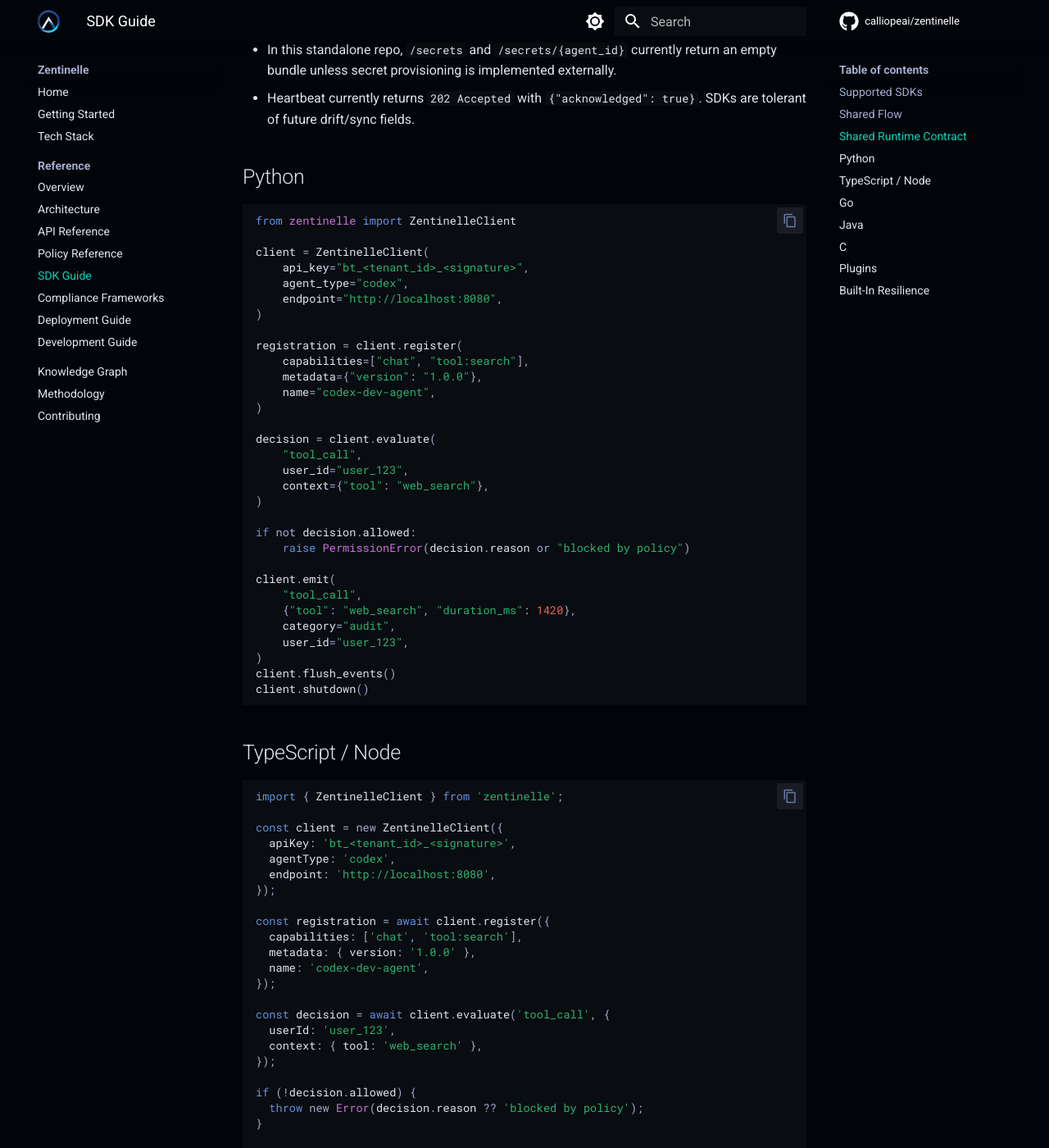
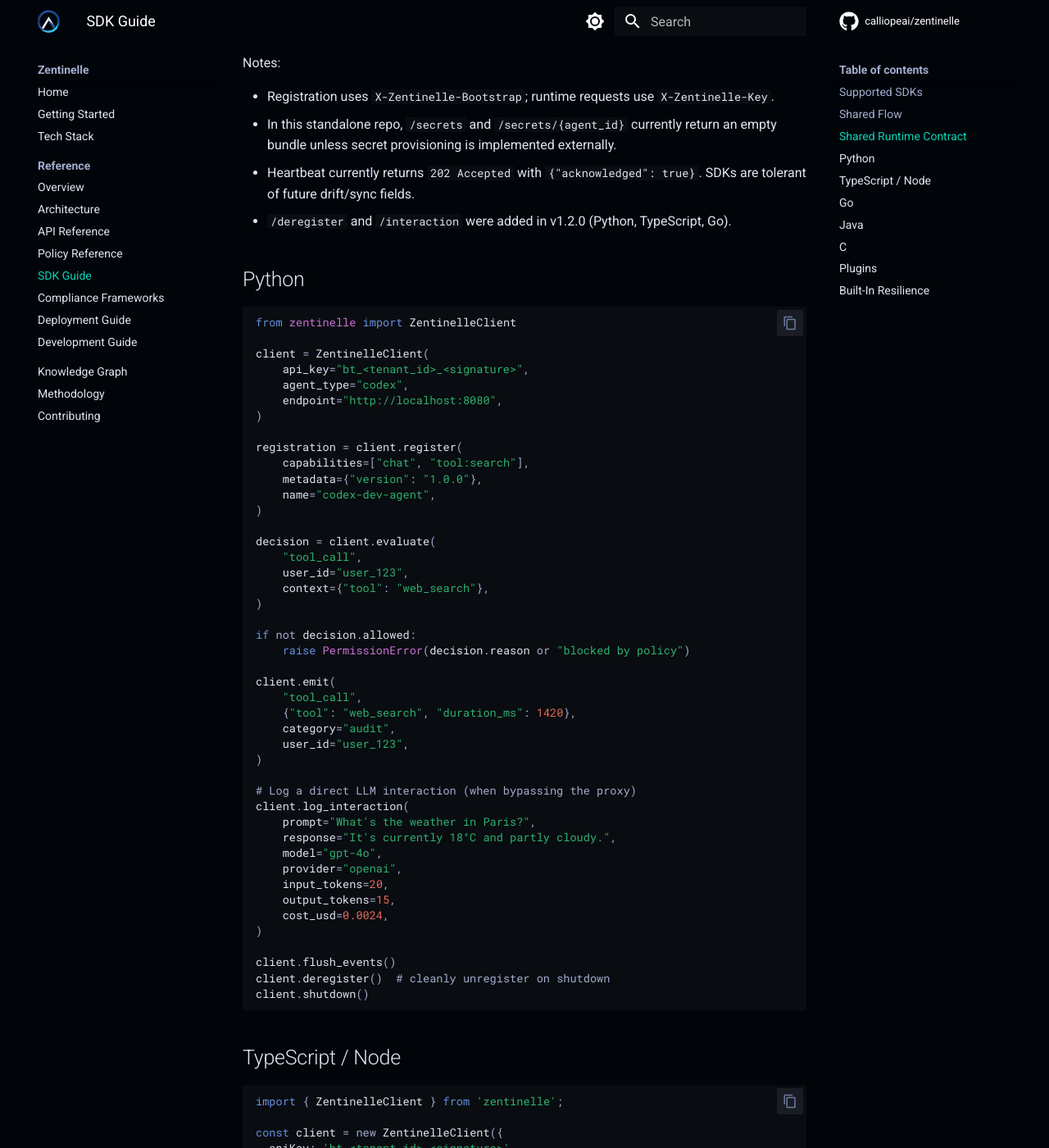
Before and after one commit to calliopeai/zentinelle, an MkDocs documentation site: the page built from docs/wiki/sdk.md, in a window 1280 px wide and 1400 px high, scrolled down 1616 px. Shown: the whole window at 82% size. Built offline with MkDocs 1.6.1 and Material for MkDocs 9.7.7, drawn with Linux system fonts in a browser that asks for light colours; comment, search, counter and statistics services are not loaded; some of the changed text lies outside the part shown.

Commit message:
Docs: SDK guide adds /deregister and /interaction (v1.2.0 additions)

````diff
--- a/docs/wiki/sdk.md
+++ b/docs/wiki/sdk.md
@@ -30,17 +30,20 @@ All maintained SDKs target these endpoints:
 | Method | Path | Used For |
 |--------|------|----------|
 | `POST` | `/register` | Bootstrap registration |
+| `POST` | `/deregister` | Clean unregister on shutdown |
 | `GET` | `/config/{agent_id}` | Runtime config and effective policies |
 | `GET` | `/secrets/{agent_id}` | Scoped secrets |
 | `POST` | `/evaluate` | Guardrail and policy checks |
 | `POST` | `/events` | Buffered telemetry, audit, and alert events |
 | `POST` | `/heartbeat` | Health and liveness reporting |
+| `POST` | `/interaction` | Direct interaction logging (when bypassing proxy) |
 
 Notes:
 
 - Registration uses `X-Zentinelle-Bootstrap`; runtime requests use `X-Zentinelle-Key`.
 - In this standalone repo, `/secrets` and `/secrets/{agent_id}` currently return an empty bundle unless secret provisioning is implemented externally.
 - Heartbeat currently returns `202 Accepted` with `{"acknowledged": true}`. SDKs are tolerant of future drift/sync fields.
+- `/deregister` and `/interaction` were added in v1.2.0 (Python, TypeScript, Go).
 
 ## Python
 
@@ -74,7 +77,20 @@ client.emit(
     category="audit",
     user_id="user_123",
 )
+
+# Log a direct LLM interaction (when bypassing the proxy)
+client.log_interaction(
+    prompt="What's the weather in Paris?",
+    response="It's currently 18°C and partly cloudy.",
+    model="gpt-4o",
+    provider="openai",
+    input_tokens=20,
+    output_tokens=15,
+    cost_usd=0.0024,
+)
+
 client.flush_events()
+client.deregister()  # cleanly unregister on shutdown
 client.shutdown()
 ```
 
````
